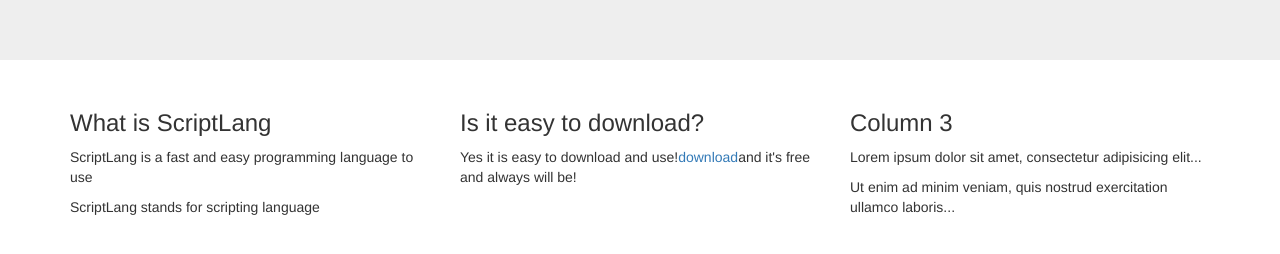
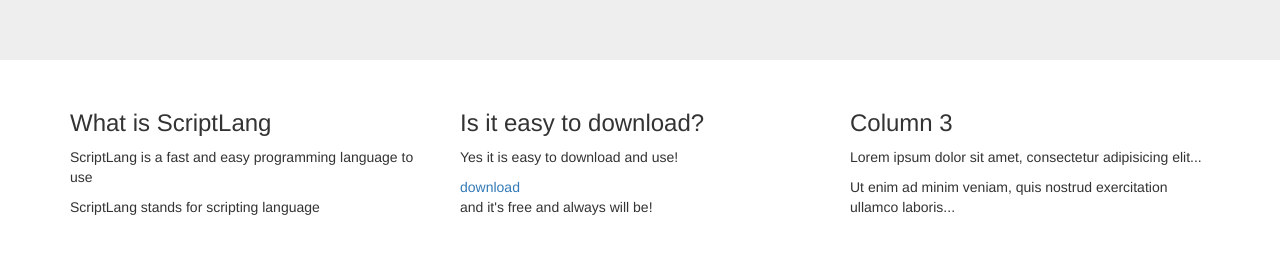
Before and after one commit to codingtutorials23/saturnlang.github.io, a plain HTML site: page index.html in a window 1280 px wide. Shown: the part 180-434 px from the top of the page. Drawn offline with nearby package versions, Linux system fonts and the light colour scheme.

Commit message:
Update index.html

```diff
--- a/index.html
+++ b/index.html
@@ -23,7 +23,7 @@
     </div>
     <div class="col-sm-4">
       <h3>Is it easy to download?</h3>
-      <p>Yes it is easy to download and use!<a href="download.html">download</a>and it's free and always will be!</p>
+      <p>Yes it is easy to download and use!</p><a href="download.html">download</a> <p>and it's free and always will be!</p>
     </div>
     <div class="col-sm-4">
       <h3>Column 3</h3>
```
